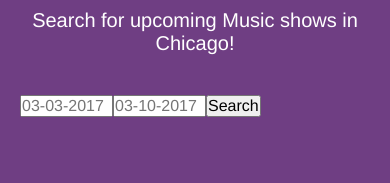
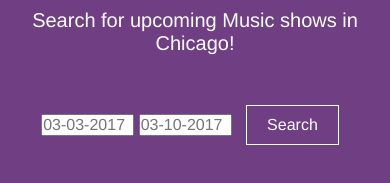
Before and after one commit to awilso30/music-show-me, a plain HTML site: page index.html in a window 390 px wide. Shown: the part 131-314 px from the top of the page. Drawn offline with Linux system fonts and the light colour scheme.

Commit message:
search button

```diff
--- a/index.html
+++ b/index.html
@@ -31,7 +31,7 @@
     <div class="date-container">
         <input id="startdate" class="datepicker" name="startdate" placeholder="03-03-2017" />
         <input id="enddate" class="datepicker" name="enddate" placeholder="03-10-2017" />
-        <button id="searchbutton">Search</button>
+        <button id="searchbutton" class="search">Search</button>
     </div>
 
 </body>
--- a/main.css
+++ b/main.css
@@ -53,7 +53,13 @@ header {
     color: #fff;
 }
 
-.account {}
+.search {
+    border: 1px solid white;
+    background: #6F3E83;
+    padding: 10px 20px 10px 20px;
+    margin: 10px;
+    color: #fff;
+}
 
 .filter-container {
     padding: 10px;
@@ -144,10 +150,6 @@ img {
         width: 100%;
         text-align: center;
     }
-    .date-container {
-        display: flex;
-        flex-wrap: nowrap;
-    }
 }
 
 @media (min-width: 920px) {
```
